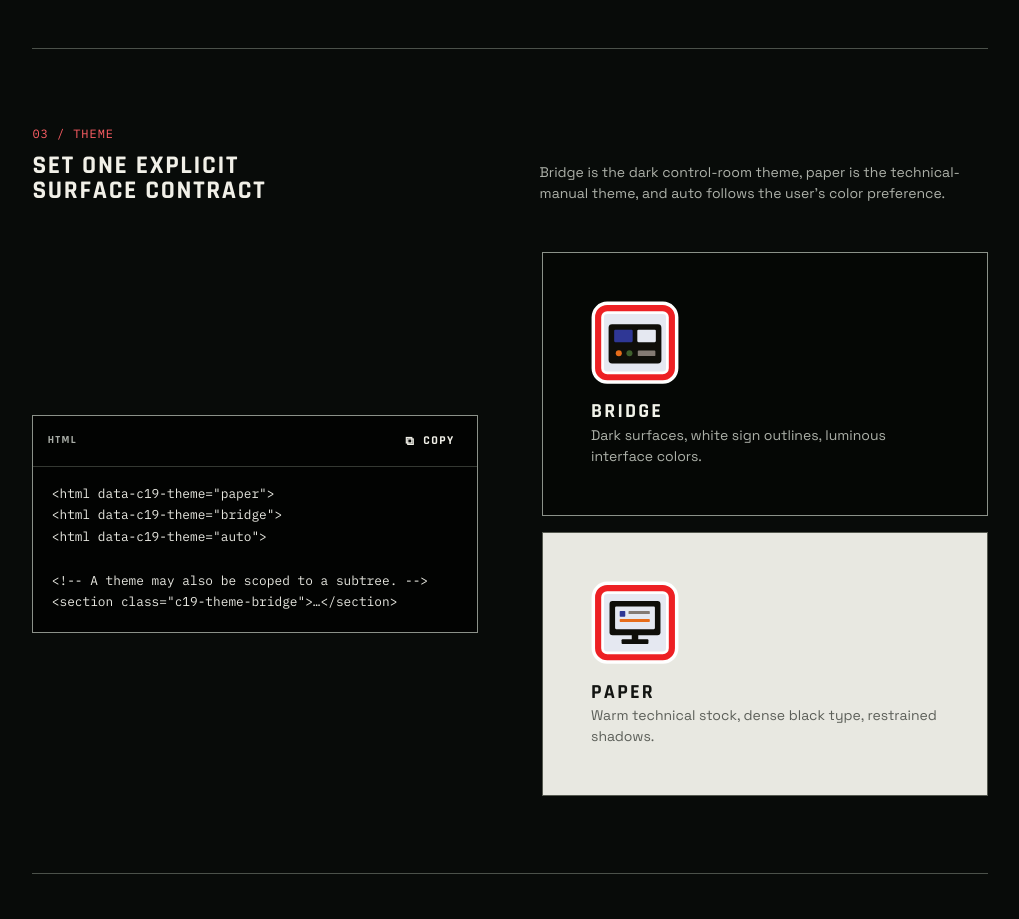
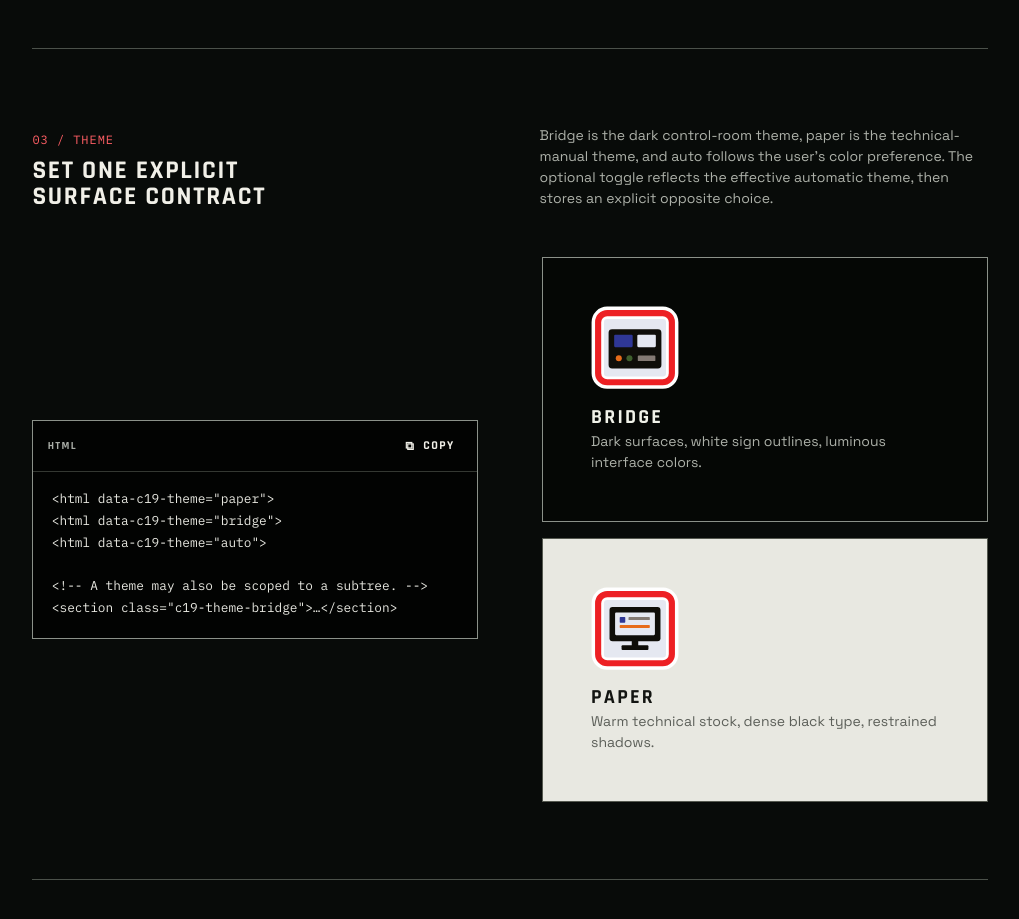
Before and after one commit to marianposaceanu/cargo-19-css, a website: page docs/getting-started.html in a window 1280 px wide. Shown: the part 1620-2539 px from the top of the page, without its empty margins (254-1273 px from the left). Drawn offline with Linux system fonts and the light colour scheme.

Commit message:
docs: record release hardening
Amp-Thread-ID: https://ampcode.com/threads/T-019f92e2-57bb-75b5-8c43-360eb5e7fe54
Co-authored-by: Amp <amp@ampcode.com>

```diff
--- a/docs/getting-started.html
+++ b/docs/getting-started.html
@@ -182,7 +182,7 @@
     <span class="c19-doc-section__index">03 / THEME</span>
     <h2 class="c19-heading-2">Set one explicit surface contract</h2>
   </div>
-  <p class="c19-caption">Bridge is the dark control-room theme, paper is the technical-manual theme, and auto follows the user’s color preference.</p>
+  <p class="c19-caption">Bridge is the dark control-room theme, paper is the technical-manual theme, and auto follows the user’s color preference. The optional toggle reflects the effective automatic theme, then stores an explicit opposite choice.</p>
 </div>
   <div class="c19-split">
 
```
Also changed, not shown: CHANGELOG.md, README.md.
